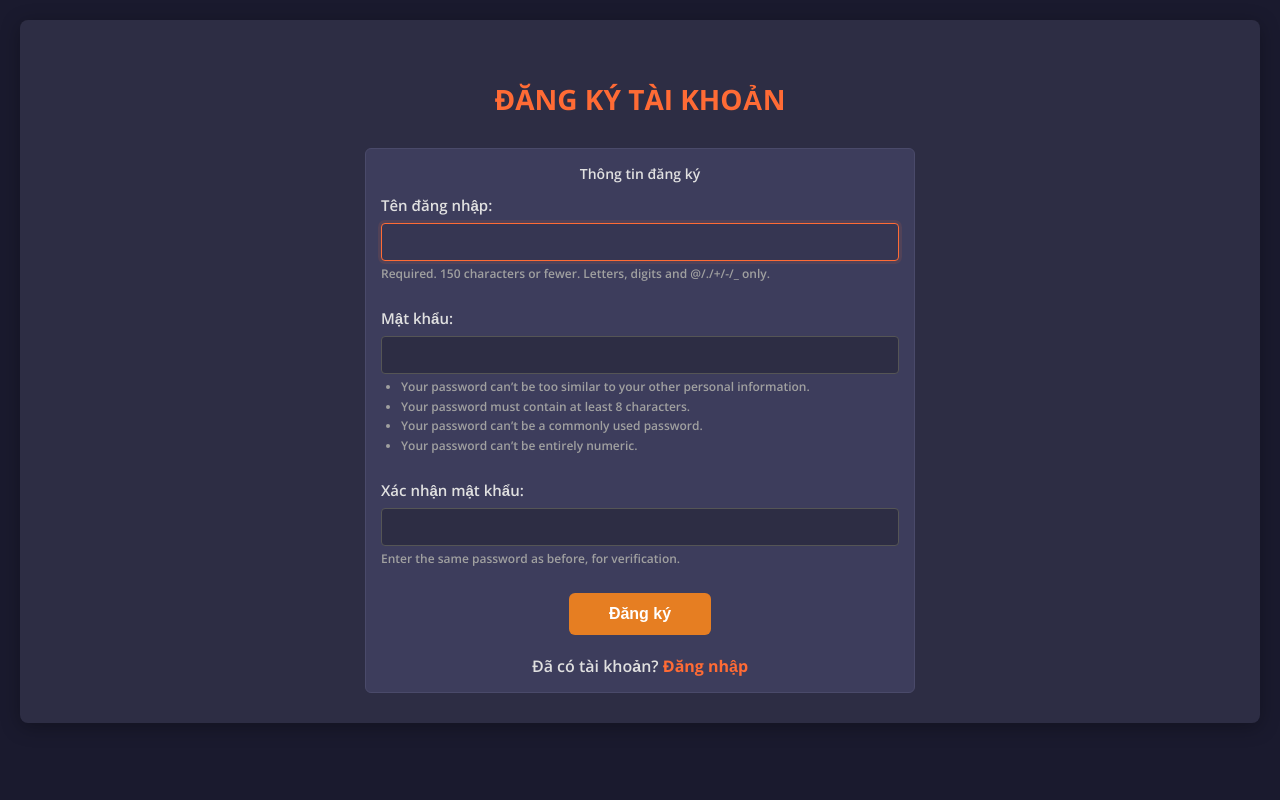
After one commit to thanhtungvudata/tuvi-web-app, a Django app: page /register/ in a window 1280 px wide. The commit adds this page. Run offline with Django 5.2, Linux system fonts and the light colour scheme.

Commit message:
Implemented complete authentication system to support multiple users with isolated data.

```diff
--- a/apps/tuvi/static/tuvi/style.css
+++ b/apps/tuvi/static/tuvi/style.css
@@ -21,10 +21,11 @@ body {
     max-width: 1500px;
     margin: 0 auto;
     background: #2d2d44;
-    padding: 30px;
+    padding: 60px 30px 30px;
     border-radius: 8px;
     box-shadow: 0 4px 20px rgba(0,0,0,0.3);
     overflow: visible;
+    position: relative;
 }
 
 .main-title {
@@ -47,6 +48,12 @@ body {
 /* Wrapper cho trang lập lá số mới - giới hạn chiều rộng */
 .create-form-wrapper {
     max-width: 400px;
+    margin: 0 auto;
+}
+
+/* Wrapper cho trang authentication - rộng hơn cho dễ đọc */
+.auth-form-wrapper {
+    max-width: 550px;
     margin: 0 auto;
 }
 
@@ -108,6 +115,8 @@ body {
     align-items: center;
     margin-bottom: 30px;
     padding-bottom: 20px;
+    padding-top: 10px;
+    position: relative;
 }
 
 .result-header .main-title {
@@ -976,3 +985,136 @@ body {
         margin: 20% auto;
     }
 }
+
+/* Authentication styles */
+.user-nav {
+    position: absolute;
+    top: 20px;
+    right: 30px;
+    display: flex;
+    align-items: center;
+    gap: 15px;
+    color: #e0e0e0;
+    font-size: 14px;
+    z-index: 100;
+}
+
+.user-nav span {
+    color: #ff6b35;
+    font-weight: bold;
+}
+
+.user-nav a {
+    color: #e0e0e0;
+    text-decoration: none;
+    padding: 6px 12px;
+    border: 1px solid #4a4a6a;
+    border-radius: 4px;
+    transition: all 0.3s ease;
+}
+
+.user-nav a:hover {
+    background: #ff6b35;
+    border-color: #ff6b35;
+    color: white;
+}
+
+.user-nav-logout-btn {
+    color: #e0e0e0;
+    background: none;
+    text-decoration: none;
+    padding: 6px 12px;
+    border: 1px solid #4a4a6a;
+    border-radius: 4px;
+    transition: all 0.3s ease;
+    cursor: pointer;
+    font-family: 'Open Sans', sans-serif;
+    font-weight: 600;
+    font-size: 14px;
+}
+
+.user-nav-logout-btn:hover {
+    background: #ff6b35;
+    border-color: #ff6b35;
+    color: white;
+}
+
+.error-message {
+    background: #d32f2f;
+    color: white;
+    padding: 15px;
+    border-radius: 4px;
+    margin-bottom: 20px;
+}
+
+.error-message p {
+    margin: 5px 0;
+}
+
+.help-text {
+    font-size: 12px;
+    color: #a0a0a0;
+    margin-top: 5px;
+    line-height: 1.4;
+}
+
+.help-text ul {
+    margin: 5px 0;
+    padding-left: 20px;
+}
+
+.help-text li {
+    margin: 3px 0;
+}
+
+/* Auth form specific styles */
+.auth-form-group {
+    margin-bottom: 25px;
+}
+
+.auth-form-group label {
+    display: block;
+    margin-bottom: 8px;
+    color: #e0e0e0;
+    font-weight: 600;
+    font-size: 15px;
+}
+
+.auth-form-group input[type="text"],
+.auth-form-group input[type="password"] {
+    width: 100%;
+    padding: 12px 15px;
+    border: 2px solid #4a4a6a;
+    border-radius: 6px;
+    background: #2d2d44;
+    color: #e0e0e0;
+    font-size: 15px;
+    transition: all 0.3s ease;
+    box-sizing: border-box;
+}
+
+.auth-form-group input[type="text"]:focus,
+.auth-form-group input[type="password"]:focus {
+    outline: none;
+    border-color: #ff6b35;
+    background: #363652;
+    box-shadow: 0 0 0 3px rgba(255, 107, 53, 0.1);
+}
+
+.edit-info-box input[type="text"],
+.edit-info-box input[type="password"] {
+    width: 100%;
+    padding: 10px;
+    border: 1px solid #555;
+    border-radius: 4px;
+    background: #2d2d44;
+    color: #e0e0e0;
+    font-size: 14px;
+}
+
+.edit-info-box input[type="text"]:focus,
+.edit-info-box input[type="password"]:focus {
+    outline: none;
+    border-color: #ff6b35;
+    background: #363652;
+}
--- /dev/null
+++ b/apps/tuvi/templates/tuvi/register.html
@@ -0,0 +1,72 @@
+<!DOCTYPE html>
+<html lang="vi">
+{% load static %}
+<head>
+    <meta charset="utf-8">
+    <meta name="viewport" content="width=device-width, initial-scale=1">
+    <title>Đăng ký - Lá Số Tử Vi</title>
+    <link href="https://fonts.googleapis.com/css2?family=Open+Sans:wght@400;500;600;700&display=swap" rel="stylesheet">
+    <link href="{% static 'tuvi/style.css' %}" rel="stylesheet">
+</head>
+<body>
+    <div class="container">
+        <h1 class="main-title">Đăng ký tài khoản</h1>
+
+        <div class="auth-form-wrapper">
+            <div class="edit-info-box">
+                <h3>Thông tin đăng ký</h3>
+
+                {% if form.errors %}
+                <div class="error-message">
+                    {% for field in form %}
+                        {% for error in field.errors %}
+                            <p>{{ error }}</p>
+                        {% endfor %}
+                    {% endfor %}
+                    {% for error in form.non_field_errors %}
+                        <p>{{ error }}</p>
+                    {% endfor %}
+                </div>
+                {% endif %}
+
+                <form method="POST" action="{% url 'register' %}">
+                    {% csrf_token %}
+
+                    <div class="auth-form-group">
+                        <label for="{{ form.username.id_for_label }}">Tên đăng nhập:</label>
+                        {{ form.username }}
+                        {% if form.username.help_text %}
+                        <p class="help-text">{{ form.username.help_text }}</p>
+                        {% endif %}
+                    </div>
+
+                    <div class="auth-form-group">
+                        <label for="{{ form.password1.id_for_label }}">Mật khẩu:</label>
+                        {{ form.password1 }}
+                        {% if form.password1.help_text %}
+                        <div class="help-text">{{ form.password1.help_text|safe }}</div>
+                        {% endif %}
+                    </div>
+
+                    <div class="auth-form-group">
+                        <label for="{{ form.password2.id_for_label }}">Xác nhận mật khẩu:</label>
+                        {{ form.password2 }}
+                        {% if form.password2.help_text %}
+                        <p class="help-text">{{ form.password2.help_text }}</p>
+                        {% endif %}
+                    </div>
+
+                    <button type="submit" class="btn-submit">Đăng ký</button>
+                </form>
+
+                <div style="text-align: center; margin-top: 20px;">
+                    <p style="color: #e0e0e0;">
+                        Đã có tài khoản?
+                        <a href="{% url 'login' %}" style="color: #ff6b35; text-decoration: none; font-weight: bold;">Đăng nhập</a>
+                    </p>
+                </div>
+            </div>
+        </div>
+    </div>
+</body>
+</html>
--- a/apps/tuvi/urls.py
+++ b/apps/tuvi/urls.py
@@ -1,12 +1,19 @@
+from django.contrib.auth import views as auth_views
 from django.urls import re_path
 
 from apps.tuvi.views import (
     api, lasotuvi_new_index, lasotuvi_new_result, lasotuvi_new_manage,
     save_laso, update_laso, get_lasos, get_laso_detail, get_folders,
-    delete_laso, delete_folder, toggle_favorite_laso, move_laso
+    delete_laso, delete_folder, toggle_favorite_laso, move_laso, register_view
 )
 
 urlpatterns = [
+    # Authentication URLs
+    re_path(r'^register/$', register_view, name='register'),
+    re_path(r'^login/$', auth_views.LoginView.as_view(template_name='tuvi/login.html'), name='login'),
+    re_path(r'^logout/$', auth_views.LogoutView.as_view(next_page='login'), name='logout'),
+
+    # API URLs
     re_path(r'^api$', api, name='lasotuvi_api'),
     re_path(r'^api/save-laso/$', save_laso, name='save_laso'),
     re_path(r'^api/update-laso/$', update_laso, name='update_laso'),
--- a/apps/tuvi/views.py
+++ b/apps/tuvi/views.py
@@ -1,8 +1,11 @@
 import datetime
 import json
 
+from django.contrib.auth import login
+from django.contrib.auth.decorators import login_required
+from django.contrib.auth.forms import UserCreationForm
 from django.http import HttpResponse, JsonResponse
-from django.shortcuts import render
+from django.shortcuts import render, redirect
 from django.views.decorators.csrf import csrf_exempt
 from django.views.decorators.http import require_http_methods
 from core.calculations.DiaBan import diaBan
@@ -172,6 +175,7 @@ def api(request):
         }, status=500)
 
 
+@login_required
 def lasotuvi_new_index(request):
     """Trang chủ - Form nhập liệu"""
     # Lấy thông tin từ URL nếu có (khi quay lại từ trang kết quả để sửa)
@@ -202,6 +206,7 @@ def lasotuvi_new_index(request):
     return render(request, 'tuvi/index.html', context)
 
 
+@login_required
 def lasotuvi_new_result(request):
     """Trang kết quả - Hiển thị lá số"""
     # NOTE: Check if loading from saved laso
@@ -268,6 +273,7 @@ def lasotuvi_new_result(request):
     return render(request, 'tuvi/result.html', context)
 
 
+@login_required
 def lasotuvi_new_manage(request):
     """Trang quản lý lá số"""
     return render(request, 'tuvi/manage.html')
@@ -304,11 +310,14 @@ def save_laso(request):
         folder = None
         if new_folder_name:
             # Tạo thư mục mới
-            folder, created = Folder.objects.get_or_create(name=new_folder_name)
+            folder, created = Folder.objects.get_or_create(
+                name=new_folder_name,
+                owner=request.user
+            )
         elif folder_id and folder_id != "":
             # Dùng thư mục có sẵn (chỉ khi folder_id không rỗng)
             try:
-                folder = Folder.objects.get(id=int(folder_id))
+                folder = Folder.objects.get(id=int(folder_id), owner=request.user)
             except (Folder.DoesNotExist, ValueError):
                 pass
 
@@ -413,6 +422,7 @@ def save_laso(request):
 
         # Lưu vào database
         saved_laso = SavedLaSo.objects.create(
+            owner=request.user,
             name=laso_name,
             hoten=hoten,
             ngaysinh=ngaysinh,
@@ -441,17 +451,18 @@ def save_laso(request):
 
 
 @require_http_methods(["GET"])
+@login_required
 def get_lasos(request):
     """API để lấy danh sách lá số"""
     filter_type = request.GET.get('filter', 'all')  # all, favorites, folder_id
 
     if filter_type == 'favorites':
-        lasos = SavedLaSo.objects.filter(is_favorite=True)
+        lasos = SavedLaSo.objects.filter(owner=request.user, is_favorite=True)
     elif filter_type.startswith('folder_'):
         folder_id = filter_type.replace('folder_', '')
-        lasos = SavedLaSo.objects.filter(folder_id=folder_id)
+        lasos = SavedLaSo.objects.filter(owner=request.user, folder_id=folder_id)
     else:
-        lasos = SavedLaSo.objects.all()
+        lasos = SavedLaSo.objects.filter(owner=request.user)
 
     data = [{
         'id': laso.id,
@@ -473,10 +484,11 @@ def get_lasos(request):
 
 
 @require_http_methods(["GET"])
+@login_required
 def get_laso_detail(request, laso_id):
     """API để lấy chi tiết lá số (bao gồm chart_data)"""
     try:
-        laso = SavedLaSo.objects.get(id=laso_id)
+        laso = SavedLaSo.objects.get(id=laso_id, owner=request.user)
         return JsonResponse({
             'success': True,
             'laso': {
@@ -502,9 +514,10 @@ def get_laso_detail(request, laso_id):
 
 
 @require_http_methods(["GET"])
+@login_required
 def get_folders(request):
     """API để lấy danh sách thư mục"""
-    folders = Folder.objects.all()
+    folders = Folder.objects.filter(owner=request.user)
     data = [{
         'id': folder.id,
         'name': folder.name,
@@ -535,7 +548,7 @@ def update_laso(request):
                 'message': 'Thiếu laso_id'
             }, status=400)
 
-        laso = SavedLaSo.objects.get(id=laso_id)
+        laso = SavedLaSo.objects.get(id=laso_id, owner=request.user)
 
         # Cập nhật thông tin lá số
         laso.hoten = data.get('hoten', '')
@@ -680,7 +693,7 @@ def update_laso(request):
 def delete_laso(request, laso_id):
     """API để xoá lá số"""
     try:
-        laso = SavedLaSo.objects.get(id=laso_id)
+        laso = SavedLaSo.objects.get(id=laso_id, owner=request.user)
         laso.delete()
         return JsonResponse({
             'success': True,
@@ -703,7 +716,7 @@ def delete_laso(request, laso_id):
 def delete_folder(request, folder_id):
     """API để xoá thư mục"""
     try:
-        folder = Folder.objects.get(id=folder_id)
+        folder = Folder.objects.get(id=folder_id, owner=request.user)
         # Kiểm tra xem thư mục có lá số không
         laso_count = folder.lasos.count()
         if laso_count > 0:
@@ -734,7 +747,7 @@ def delete_folder(request, folder_id):
 def toggle_favorite_laso(request, laso_id):
     """API để chuyển đổi trạng thái yêu thích của lá số"""
     try:
-        laso = SavedLaSo.objects.get(id=laso_id)
+        laso = SavedLaSo.objects.get(id=laso_id, owner=request.user)
         laso.is_favorite = not laso.is_favorite
         laso.save()
         return JsonResponse({
@@ -763,10 +776,10 @@ def move_laso(request, laso_id):
         data = json.loads(request.body)
         folder_id = data.get('folder_id')
 
-        laso = SavedLaSo.objects.get(id=laso_id)
+        laso = SavedLaSo.objects.get(id=laso_id, owner=request.user)
 
         if folder_id:
-            folder = Folder.objects.get(id=folder_id)
+            folder = Folder.objects.get(id=folder_id, owner=request.user)
             laso.folder = folder
             folder_name = folder.name
         else:
@@ -793,3 +806,15 @@ def move_laso(request, laso_id):
             'success': False,
             'message': f'Lỗi: {str(e)}'
         }, status=400)
+
+def register_view(request):
+    """View for user registration"""
+    if request.method == 'POST':
+        form = UserCreationForm(request.POST)
+        if form.is_valid():
+            user = form.save()
+            login(request, user)
+            return redirect('lasotuvi_index')
+    else:
+        form = UserCreationForm()
+    return render(request, 'tuvi/register.html', {'form': form})
--- a/backend/settings.py
+++ b/backend/settings.py
@@ -121,3 +121,8 @@ STATIC_URL = 'static/'
 # https://docs.djangoproject.com/en/5.2/ref/settings/#default-auto-field
 
 DEFAULT_AUTO_FIELD = 'django.db.models.BigAutoField'
+
+# Authentication settings
+LOGIN_URL = 'login'
+LOGIN_REDIRECT_URL = 'lasotuvi_index'
+LOGOUT_REDIRECT_URL = 'login'
```
Also changed, not shown: apps/tuvi/models.py (+7 -0 lines), apps/tuvi/templates/tuvi/index.html (+14 -0 lines), apps/tuvi/templates/tuvi/login.html (added, +53 -0 lines), apps/tuvi/templates/tuvi/manage.html (+14 -0 lines), apps/tuvi/templates/tuvi/result.html (+14 -0 lines), apps/tuvi/migrations/0001_initial.py, apps/tuvi/migrations/0002_savedlaso_namxem_alter_savedlaso_folder.py (deleted), 1 other file.
